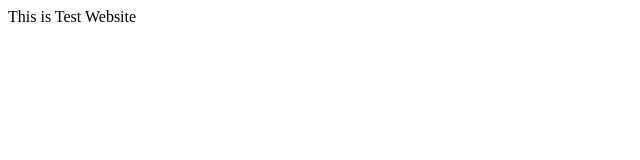
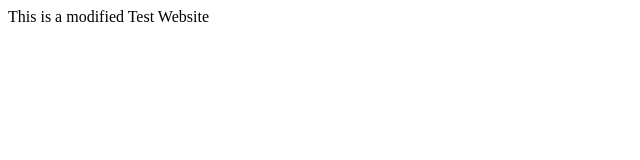
Before and after one commit to letsenzoy/Website, a plain HTML site: page index.html in a window 1280 px wide. Shown: the whole page, without its empty margins (0-640 px from the left). Drawn offline with Linux system fonts and the light colour scheme.

Commit message:
Update index.html
gfhgfh

```diff
--- a/index.html
+++ b/index.html
@@ -1,6 +1,6 @@
 <html>
 <title> Jenkins Test website</title>
 <body>
-This is Test  Website
+This is a modified Test  Website
 </body>
 </html>
```
